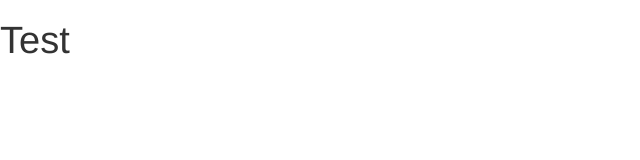
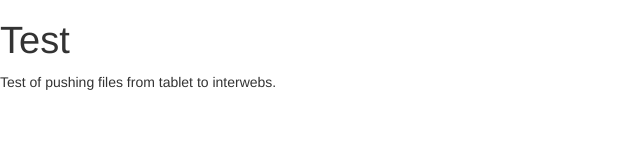
Before and after one commit to electricvino/jons, a plain HTML site: page index.html in a window 1280 px wide. Shown: the whole page, without its empty margins (0-640 px from the left). Drawn offline with nearby package versions, Linux system fonts and the light colour scheme.

Commit message:
Add generic text

```diff
--- a/index.html
+++ b/index.html
@@ -7,6 +7,7 @@
 </head>
 <body>
 	<h1>Test</h1>
+	<p>Test of pushing files from tablet to interwebs.</p>
 	<!-- JavaScript plugins (requires jQuery) -->
 	<script src="http://code.jquery.com/jquery.js"></script>
 	<!-- Include all compiled plugins (below), or include individual files as needed -->
```
